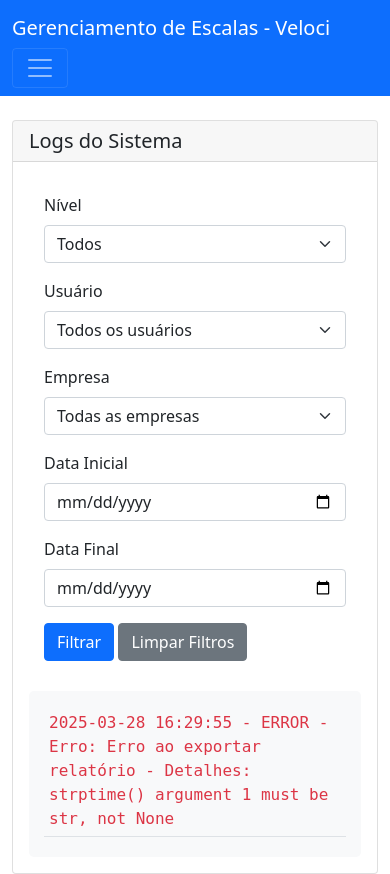
After one commit to NeRiiToo/app-veloci, a Flask app: page /logs in a window 390 px wide. The commit adds this page. Run offline with Flask 3, Linux system fonts and the light colour scheme; the visitor is signed in with stand-in values (Sample User, id 1).

Commit message:
funcinando falta responsividade

```diff
--- a/app.py
+++ b/app.py
@@ -927,12 +927,131 @@ def atualizar_empresa(nome):
         log_error('Erro ao atualizar empresa', session.get('username'), str(e))
         return jsonify({'status': 'error', 'message': str(e)}), 500
 
+@app.route('/logs')
+@admin_required
+def logs():
+    return render_template('logs.html', permissao=session.get('permissao'))
+
+@app.route('/api/logs')
+@admin_required
+def api_logs():
+    try:
+        # Obtém os parâmetros de filtro
+        nivel = request.args.get('nivel', 'todos')
+        usuario = request.args.get('usuario', '')
+        empresa = request.args.get('empresa', '')
+        data_inicial = request.args.get('data_inicial', '')
+        data_final = request.args.get('data_final', '')
+
+        # Lê o arquivo de log
+        logs = []
+        if os.path.exists('logs/sistema.log'):
+            with open('logs/sistema.log', 'r', encoding='utf-8') as f:
+                for linha in f:
+                    try:
+                        # Parseia a linha do log
+                        partes = linha.strip().split(' - ')
+                        if len(partes) >= 3:
+                            timestamp = partes[0]
+                            level = partes[1]
+                            message = ' - '.join(partes[2:])  # Junta o resto da mensagem
+
+                            # Extrai informações adicionais
+                            username = None
+                            details = None
+                            empresa_log = None
+
+                            # Procura por "Usuário:" na mensagem
+                            if 'Usuário:' in message:
+                                user_part = message.split('Usuário:')[1].split(' - ')[0].strip()
+                                username = user_part
+
+                            # Procura por "Detalhes:" na mensagem
+                            if 'Detalhes:' in message:
+                                details = message.split('Detalhes:')[1].strip()
+
+                                # Procura pela empresa nos detalhes
+                                if 'Empresa:' in details:
+                                    empresa_log = details.split('Empresa:')[1].split(',')[0].strip()
+                                elif 'Nome:' in details:
+                                    empresa_log = details.split('Nome:')[1].split(',')[0].strip()
+
+                            # Aplica os filtros
+                            if nivel != 'todos' and level != nivel:
+                                continue
+
+                            # Filtro de usuário
+                            if usuario and (not username or usuario != username):
+                                continue
+
+                            # Filtro de empresa
+                            if empresa and empresa_log:
+                                # Remove possíveis prefixos
+                                empresa_log = empresa_log.replace('Nome: ', '').replace('Empresa: ', '')
+                                if empresa != empresa_log:
+                                    continue
+
+                            # Adiciona o log à lista
+                            log_entry = {
+                                'timestamp': timestamp,
+                                'level': level,
+                                'message': message,
+                                'username': username,
+                                'details': details,
+                                'empresa': empresa_log,
+                                'raw': linha.strip()
+                            }
+                            logs.append(log_entry)
+                    except Exception as e:
+                        print(f"Erro ao processar linha do log: {str(e)}")
+                        continue
+
+        # Ordena os logs por data (mais recentes primeiro)
+        logs.sort(key=lambda x: x['timestamp'], reverse=True)
+
+        # Obtém lista de usuários dos logs
+        usuarios_logs = list(set(log['username'] for log in logs if log['username']))
+
+        # Obtém lista de usuários cadastrados
+        usuarios_cadastrados = []
+        if os.path.exists(USUARIOS_FILE):
+            df_usuarios = pd.read_csv(USUARIOS_FILE)
+            usuarios_cadastrados = df_usuarios['username'].tolist()
+
+        # Combina as duas listas e remove duplicatas
+        usuarios = list(set(usuarios_logs + usuarios_cadastrados))
+        usuarios.sort()  # Ordena alfabeticamente
+
+        # Obtém lista de empresas dos logs
+        empresas_logs = list(set(log['empresa'] for log in logs if log['empresa']))
+
+        # Obtém lista de empresas cadastradas
+        empresas_cadastradas = []
+        if os.path.exists(EMPRESAS_FILE):
+            df_empresas = pd.read_csv(EMPRESAS_FILE)
+            empresas_cadastradas = df_empresas['nome'].tolist()
+
+        # Combina as duas listas e remove duplicatas
+        empresas = list(set(empresas_logs + empresas_cadastradas))
+        empresas.sort()  # Ordena alfabeticamente
+
+        return jsonify({
+            'logs': logs,
+            'usuarios': usuarios,
+            'empresas': empresas
+        })
+    except Exception as e:
+        log_error('Erro ao carregar logs', session.get('username'), str(e))
+        return jsonify({'error': str(e)}), 500
+
 def log_action(action, username, details=None):
     """
     Registra uma ação no log do sistema
     """
     try:
-        message = f"Ação: {action} - Usuário: {username}"
+        message = f"Ação: {action}"
+        if username:
+            message += f" - Usuário: {username}"
         if details:
             message += f" - Detalhes: {details}"
         logger.info(message)
@@ -944,7 +1063,9 @@ def log_error(error, username, details=None):
     Registra um erro no log do sistema
     """
     try:
-        message = f"Erro: {error} - Usuário: {username}"
+        message = f"Erro: {error}"
+        if username:
+            message += f" - Usuário: {username}"
         if details:
             message += f" - Detalhes: {details}"
         logger.error(message)
--- /dev/null
+++ b/templates/logs.html
@@ -0,0 +1,256 @@
+<!DOCTYPE html>
+<html lang="pt-BR">
+<head>
+    <meta charset="UTF-8">
+    <meta name="viewport" content="width=device-width, initial-scale=1.0">
+    <title>Logs do Sistema - Gerenciamento de Escalas</title>
+    <link href="https://cdn.jsdelivr.net/npm/bootstrap@5.1.3/dist/css/bootstrap.min.css" rel="stylesheet">
+    <style>
+        .log-container {
+            max-height: 600px;
+            overflow-y: auto;
+            background-color: #f8f9fa;
+            padding: 15px;
+            border-radius: 5px;
+            font-family: monospace;
+            white-space: pre-wrap;
+        }
+        .log-entry {
+            margin-bottom: 5px;
+            padding: 5px;
+            border-bottom: 1px solid #dee2e6;
+        }
+        .log-error {
+            color: #dc3545;
+        }
+        .log-info {
+            color: #0d6efd;
+        }
+        .log-warning {
+            color: #ffc107;
+        }
+        .filters {
+            background-color: #fff;
+            padding: 15px;
+            border-radius: 5px;
+            margin-bottom: 15px;
+        }
+    </style>
+</head>
+<body>
+    <nav class="navbar navbar-expand-lg navbar-dark bg-primary mb-4">
+        <div class="container">
+            <a class="navbar-brand" href="/">Gerenciamento de Escalas - Veloci</a>
+            <button class="navbar-toggler" type="button" data-bs-toggle="collapse" data-bs-target="#navbarNav">
+                <span class="navbar-toggler-icon"></span>
+            </button>
+            <div class="collapse navbar-collapse" id="navbarNav">
+                <ul class="navbar-nav me-auto">
+                    <li class="nav-item">
+                        <a class="nav-link" href="/">Registrar Diária</a>
+                    </li>
+                    {% if permissao == 'ADM' %}
+                    <li class="nav-item dropdown">
+                        <a class="nav-link dropdown-toggle" href="#" id="navbarDropdown" role="button" data-bs-toggle="dropdown">
+                            Administração
+                        </a>
+                        <ul class="dropdown-menu">
+                            <li><a class="dropdown-item" href="/cadastros">Cadastros</a></li>
+                            <li><a class="dropdown-item" href="/cadastro_usuario">Usuários</a></li>
+                            <li><a class="dropdown-item active" href="/logs">Logs</a></li>
+                        </ul>
+                    </li>
+                    {% endif %}
+                </ul>
+                <ul class="navbar-nav">
+                    <li class="nav-item">
+                        <span class="nav-link">Usuário: {{ session.username }}</span>
+                    </li>
+                    <li class="nav-item">
+                        <a class="nav-link" href="/logout">Sair</a>
+                    </li>
+                </ul>
+            </div>
+        </div>
+    </nav>
+
+    <div class="container">
+        <div class="row">
+            <div class="col-12">
+                <div class="card">
+                    <div class="card-header">
+                        <h5 class="card-title mb-0">Logs do Sistema</h5>
+                    </div>
+                    <div class="card-body">
+                        <div class="filters">
+                            <div class="row">
+                                <div class="col-md-2">
+                                    <div class="mb-3">
+                                        <label class="form-label">Nível</label>
+                                        <select class="form-select" id="nivelFilter">
+                                            <option value="todos">Todos</option>
+                                            <option value="INFO">Info</option>
+                                            <option value="ERROR">Erro</option>
+                                            <option value="WARNING">Aviso</option>
+                                        </select>
+                                    </div>
+                                </div>
+                                <div class="col-md-2">
+                                    <div class="mb-3">
+                                        <label class="form-label">Usuário</label>
+                                        <select class="form-select" id="usuarioFilter">
+                                            <option value="">Todos os usuários</option>
+                                        </select>
+                                    </div>
+                                </div>
+                                <div class="col-md-2">
+                                    <div class="mb-3">
+                                        <label class="form-label">Empresa</label>
+                                        <select class="form-select" id="empresaFilter">
+                                            <option value="">Todas as empresas</option>
+                                        </select>
+                                    </div>
+                                </div>
+                                <div class="col-md-2">
+                                    <div class="mb-3">
+                                        <label class="form-label">Data Inicial</label>
+                                        <input type="date" class="form-control" id="dataInicial">
+                                    </div>
+                                </div>
+                                <div class="col-md-2">
+                                    <div class="mb-3">
+                                        <label class="form-label">Data Final</label>
+                                        <input type="date" class="form-control" id="dataFinal">
+                                    </div>
+                                </div>
+                            </div>
+                            <div class="row">
+                                <div class="col-12">
+                                    <button class="btn btn-primary" onclick="carregarLogs()">Filtrar</button>
+                                    <button class="btn btn-secondary" onclick="limparFiltros()">Limpar Filtros</button>
+                                </div>
+                            </div>
+                        </div>
+                        <div class="log-container" id="logContainer">
+                            <!-- Os logs serão carregados aqui -->
+                        </div>
+                    </div>
+                </div>
+            </div>
+        </div>
+    </div>
+
+    <script src="https://code.jquery.com/jquery-3.6.0.min.js"></script>
+    <script src="https://cdn.jsdelivr.net/npm/bootstrap@5.1.3/dist/js/bootstrap.bundle.min.js"></script>
+    <script>
+        function formatarData(data) {
+            return new Date(data).toLocaleString('pt-BR');
+        }
+
+        function carregarLogs() {
+            const nivel = document.getElementById('nivelFilter').value;
+            const usuario = document.getElementById('usuarioFilter').value;
+            const empresa = document.getElementById('empresaFilter').value;
+            const dataInicial = document.getElementById('dataInicial').value;
+            const dataFinal = document.getElementById('dataFinal').value;
+
+            // Construir a URL com os parâmetros de filtro
+            let url = '/api/logs?';
+            const params = new URLSearchParams();
+
+            if (nivel !== 'todos') params.append('nivel', nivel);
+            if (usuario) params.append('usuario', usuario);
+            if (empresa) params.append('empresa', empresa);
+            if (dataInicial) params.append('data_inicial', dataInicial);
+            if (dataFinal) params.append('data_final', dataFinal);
+
+            url += params.toString();
+
+            fetch(url)
+                .then(response => response.json())
+                .then(data => {
+                    // Atualiza o select de usuários
+                    const usuarioSelect = document.getElementById('usuarioFilter');
+                    const usuarioAtual = usuarioSelect.value;
+                    usuarioSelect.innerHTML = '<option value="">Todos os usuários</option>';
+
+                    // Adiciona todas as opções de usuários
+                    data.usuarios.forEach(user => {
+                        usuarioSelect.add(new Option(user, user, false, user === usuarioAtual));
+                    });
+                    usuarioSelect.disabled = false;
+
+                    // Atualiza o select de empresas
+                    const empresaSelect = document.getElementById('empresaFilter');
+                    const empresaAtual = empresaSelect.value;
+                    empresaSelect.innerHTML = '<option value="">Todas as empresas</option>';
+
+                    // Adiciona todas as opções de empresas
+                    data.empresas.forEach(emp => {
+                        empresaSelect.add(new Option(emp, emp, false, emp === empresaAtual));
+                    });
+                    empresaSelect.disabled = false;
+
+                    // Atualiza a lista de logs
+                    const container = document.getElementById('logContainer');
+                    container.innerHTML = '';
+
+                    if (data.logs.length === 0) {
+                        container.innerHTML = '<div class="alert alert-info">Nenhum log encontrado com os filtros selecionados.</div>';
+                    } else {
+                        data.logs.forEach(log => {
+                            const entry = document.createElement('div');
+                            entry.className = 'log-entry';
+
+                            // Determina a classe CSS baseada no nível do log
+                            let logClass = '';
+                            if (log.level === 'ERROR') {
+                                logClass = 'log-error';
+                            } else if (log.level === 'WARNING') {
+                                logClass = 'log-warning';
+                            } else {
+                                logClass = 'log-info';
+                            }
+
+                            entry.innerHTML = `<span class="${logClass}">${log.raw}</span>`;
+                            container.appendChild(entry);
+                        });
+                    }
+
+                    // Habilita todos os campos de filtro
+                    document.getElementById('nivelFilter').disabled = false;
+                    document.getElementById('dataInicial').disabled = false;
+                    document.getElementById('dataFinal').disabled = false;
+                })
+                .catch(error => {
+                    console.error('Erro ao carregar logs:', error);
+                    alert('Erro ao carregar logs do sistema');
+                });
+        }
+
+        function limparFiltros() {
+            // Limpa os valores dos filtros
+            document.getElementById('nivelFilter').value = 'todos';
+            document.getElementById('usuarioFilter').value = '';
+            document.getElementById('empresaFilter').value = '';
+            document.getElementById('dataInicial').value = '';
+            document.getElementById('dataFinal').value = '';
+
+            // Habilita todos os campos
+            document.getElementById('nivelFilter').disabled = false;
+            document.getElementById('usuarioFilter').disabled = false;
+            document.getElementById('empresaFilter').disabled = false;
+            document.getElementById('dataInicial').disabled = false;
+            document.getElementById('dataFinal').disabled = false;
+
+            // Recarrega os logs
+            carregarLogs();
+        }
+
+        // Carrega os logs quando a página é carregada
+        document.addEventListener('DOMContentLoaded', function() {
+            carregarLogs();
+        });
+    </script>
+</body>
+</html>
```
Also changed, not shown: templates/cadastro_usuario.html (+9 -5 lines), templates/cadastros.html (+9 -5 lines), templates/index.html (+10 -6 lines), README.md, 1 other file.
